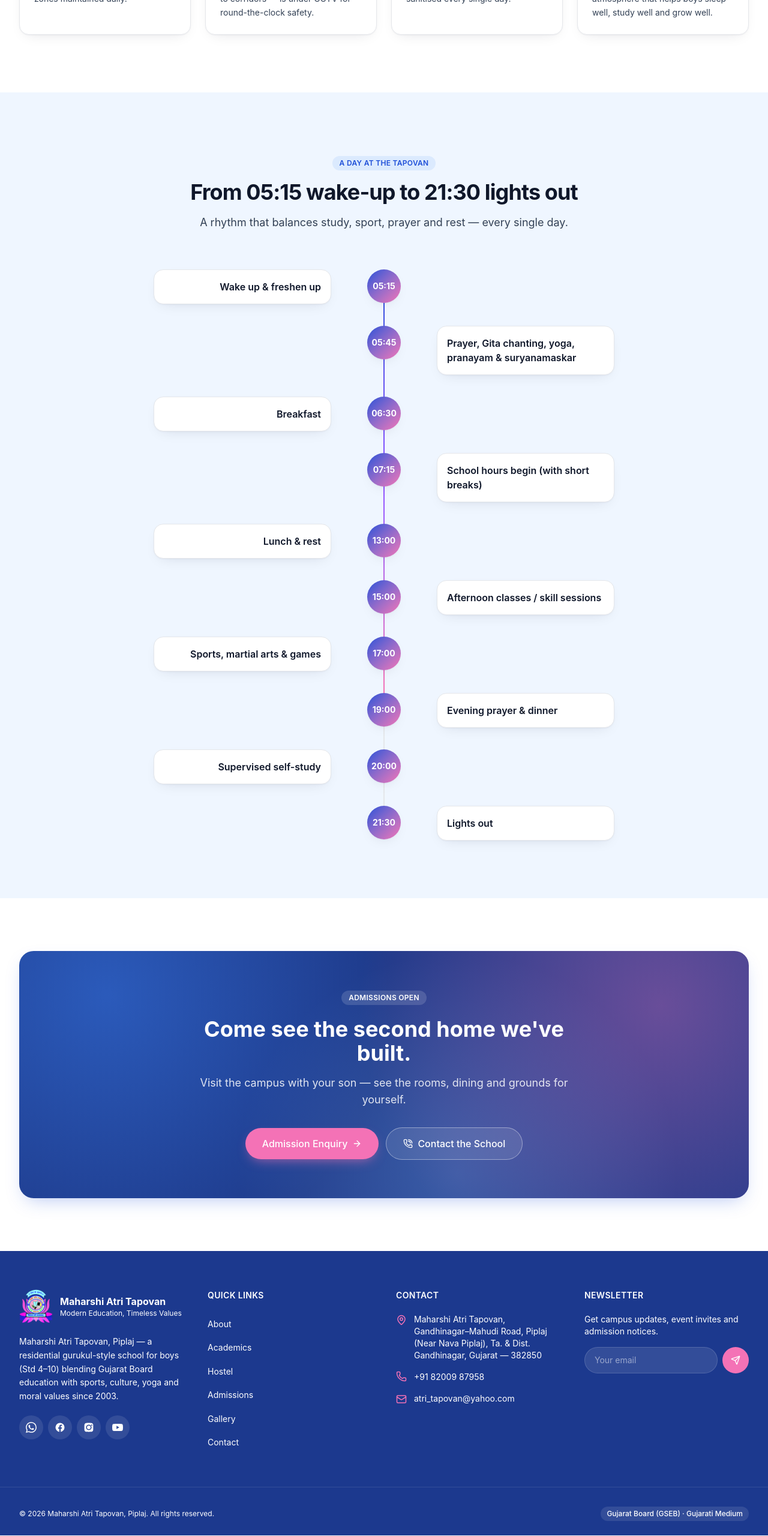
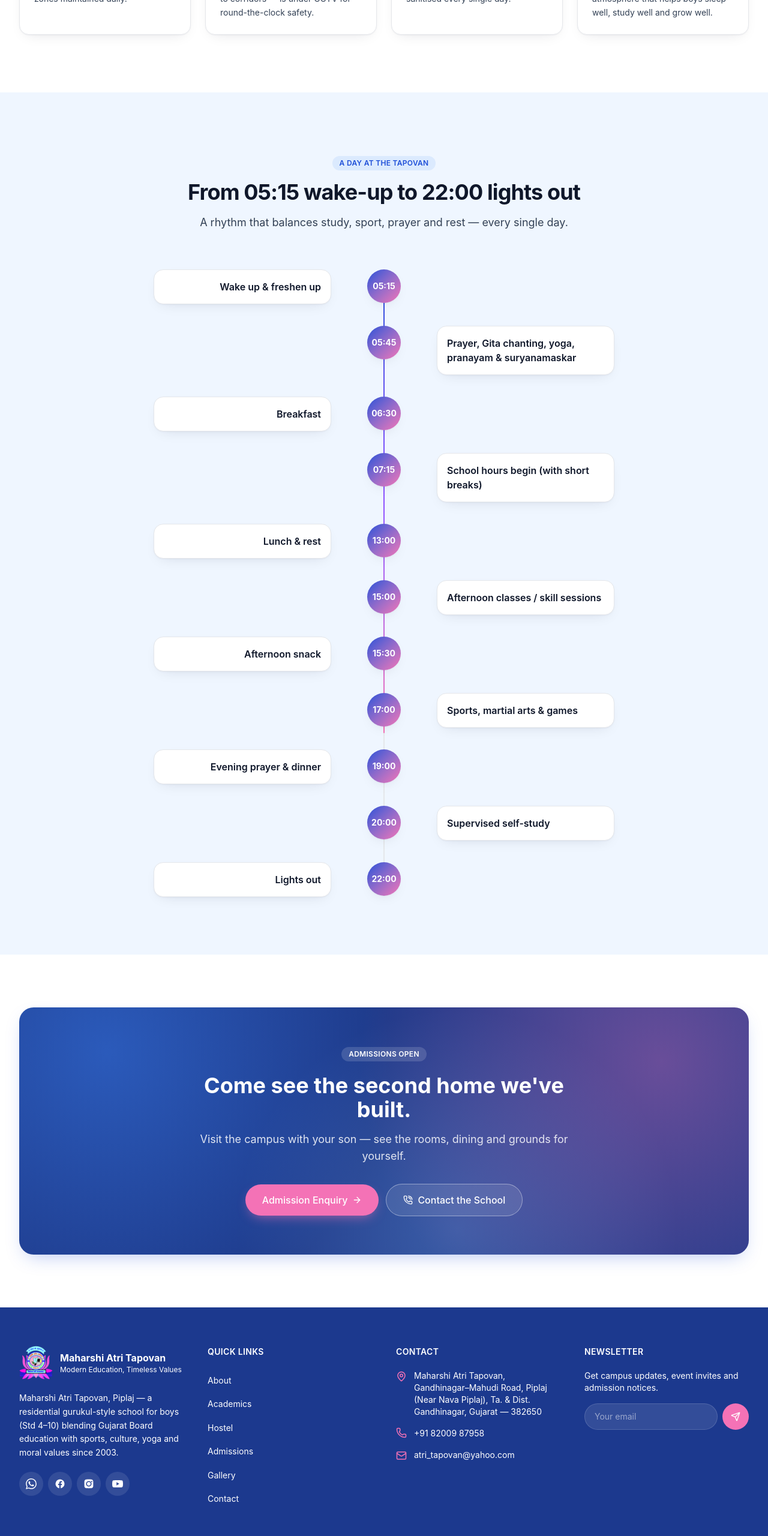
Before and after one commit to DhruvBabariya9120/maharshi-atri-tapovan, a React (Vite) app: page /hostel in a window 1280 px wide. Shown: the part 1219-3779 px from the top of the page at 60% size. Built offline with nearby package versions, Linux system fonts and the light colour scheme.

Commit message:
fix: update postal code and adjust schedule timings in site data

```diff
--- a/index.html
+++ b/index.html
@@ -60,7 +60,7 @@
           "streetAddress": "Gandhinagar–Mahudi Road, Piplaj (Near Nava Piplaj)",
           "addressLocality": "Gandhinagar",
           "addressRegion": "Gujarat",
-          "postalCode": "382850",
+          "postalCode": "382650",
           "addressCountry": "IN"
         },
         "geo": {
--- a/src/data/site.ts
+++ b/src/data/site.ts
@@ -13,7 +13,7 @@ export const site = {
   medium: 'Gujarati Medium',
   type: 'Residential School & Hostel for Boys',
   location:
-    'Gandhinagar–Mahudi Road, Piplaj (Near Nava Piplaj), Ta. & Dist. Gandhinagar, Gujarat — 382850',
+    'Gandhinagar–Mahudi Road, Piplaj (Near Nava Piplaj), Ta. & Dist. Gandhinagar, Gujarat — 382650',
   seoTitle: 'Maharshi Atri Tapovan (MAT) | Residential School for Boys, Gandhinagar',
   metaDescription:
     'Maharshi Atri Tapovan, Piplaj (Gandhinagar) — a Gujarati-medium GSEB residential school for boys (Std 4–10) blending modern education with yoga, sports, culture and moral values. 100% SSC results for the last 3 years.',
@@ -266,10 +266,11 @@ export const hostel = {
     { time: '07:15', activity: 'School hours begin (with short breaks)', confirmed: true },
     { time: '13:00', activity: 'Lunch & rest', confirmed: false },
     { time: '15:00', activity: 'Afternoon classes / skill sessions', confirmed: false },
+    { time: '15:30', activity: 'Afternoon snack', confirmed: false },
     { time: '17:00', activity: 'Sports, martial arts & games', confirmed: false },
     { time: '19:00', activity: 'Evening prayer & dinner', confirmed: false },
     { time: '20:00', activity: 'Supervised self-study', confirmed: false },
-    { time: '21:30', activity: 'Lights out', confirmed: false },
+    { time: '22:00', activity: 'Lights out', confirmed: false },
   ],
 }
 export const achievements = [
@@ -306,7 +307,7 @@ export const galleryCategories = [
 ]
 /** Placeholder gallery tiles — 3 per category until real photos arrive. */
 export const galleryItems = galleryCategories.flatMap((c) =>
-  [1, 2, 3].map((n) => ({ id: `${c.key}-${n}`, category: c.key, label: c.label, icon: c.icon })),
+  [1, 2, 3].map((n) => ({ id: `${c.key}-${n}`, category: c.key, label: c.label, icon: c.icon }))
 )
 export const testimonials = {
   note: 'Sample testimonials drafted for layout — to be replaced with real quotes and names (with permission).',
@@ -370,20 +371,12 @@ export const admissions = {
     'Passport-size photographs',
     'Caste certificate (if applicable)',
   ],
-  standards: [
-    'Std 4',
-    'Std 5',
-    'Std 6',
-    'Std 7',
-    'Std 8',
-    'Std 9',
-    'Std 10',
-  ],
+  standards: ['Std 4', 'Std 5', 'Std 6', 'Std 7', 'Std 8', 'Std 9', 'Std 10'],
   successMessage: 'Thank you! Our office will call you within 1–2 working days.',
 }
 export const contact = {
   address:
-    'Maharshi Atri Tapovan, Gandhinagar–Mahudi Road, Piplaj (Near Nava Piplaj), Ta. & Dist. Gandhinagar, Gujarat — 382850',
+    'Maharshi Atri Tapovan, Gandhinagar–Mahudi Road, Piplaj (Near Nava Piplaj), Ta. & Dist. Gandhinagar, Gujarat — 382650',
   officeHours: '8:00 AM – 12:00 PM',
   schoolOffice: '+91 82009 87958',
   admissionsPhone: '+91 82009 87958',
@@ -394,21 +387,19 @@ export const contact = {
   whatsappLink:
     'https://wa.me/918160389136?text=' +
     encodeURIComponent(
-      'I would like to know more about admissions at Maharshi Atri Tapovan for my child. Please share the admission process and other details. Thank you.',
+      'I would like to know more about admissions at Maharshi Atri Tapovan for my child. Please share the admission process and other details. Thank you.'
     ),
   // Google Maps embed — satellite (t=k) view, coordinate query = clean pin, no place card
-  mapEmbed:
-    'https://maps.google.com/maps?q=23.3152841,72.6818344&t=k&z=17&output=embed',
+  mapEmbed: 'https://maps.google.com/maps?q=23.3152841,72.6818344&t=k&z=17&output=embed',
   // Maps URLs API deep link (no key needed) — opens the native Google Maps app on phones.
   // Name + address query so Maps shows the school's name, not raw coordinates.
   mapLink:
     'https://www.google.com/maps/search/?api=1&query=' +
     encodeURIComponent(
-      'Maharshi Atri Tapovan, Gandhinagar-Mahudi Road, Piplaj, Gandhinagar, Gujarat 382850',
+      'Maharshi Atri Tapovan, Gandhinagar-Mahudi Road, Piplaj, Gandhinagar, Gujarat 382650'
     ),
   socials: {
-    facebook:
-      'https://www.facebook.com/p/Maharshi-ATRI-Tapovan-MAT-100054428802157/',
+    facebook: 'https://www.facebook.com/p/Maharshi-ATRI-Tapovan-MAT-100054428802157/',
     instagram: 'https://www.instagram.com/maharshi_atri_tapovan',
     youtube: 'https://youtube.com/@maharshiatritapovan.gandhinaga',
   },
--- a/src/pages/Hostel.tsx
+++ b/src/pages/Hostel.tsx
@@ -82,7 +82,7 @@ export function Hostel() {
       <Section tone="blue">
         <SectionHeading
           eyebrow="A Day at the Tapovan"
-          title="From 05:15 wake-up to 21:30 lights out"
+          title="From 05:15 wake-up to 22:00 lights out"
           subtitle="A rhythm that balances study, sport, prayer and rest — every single day."
         />
         <div className="mt-16">
```
